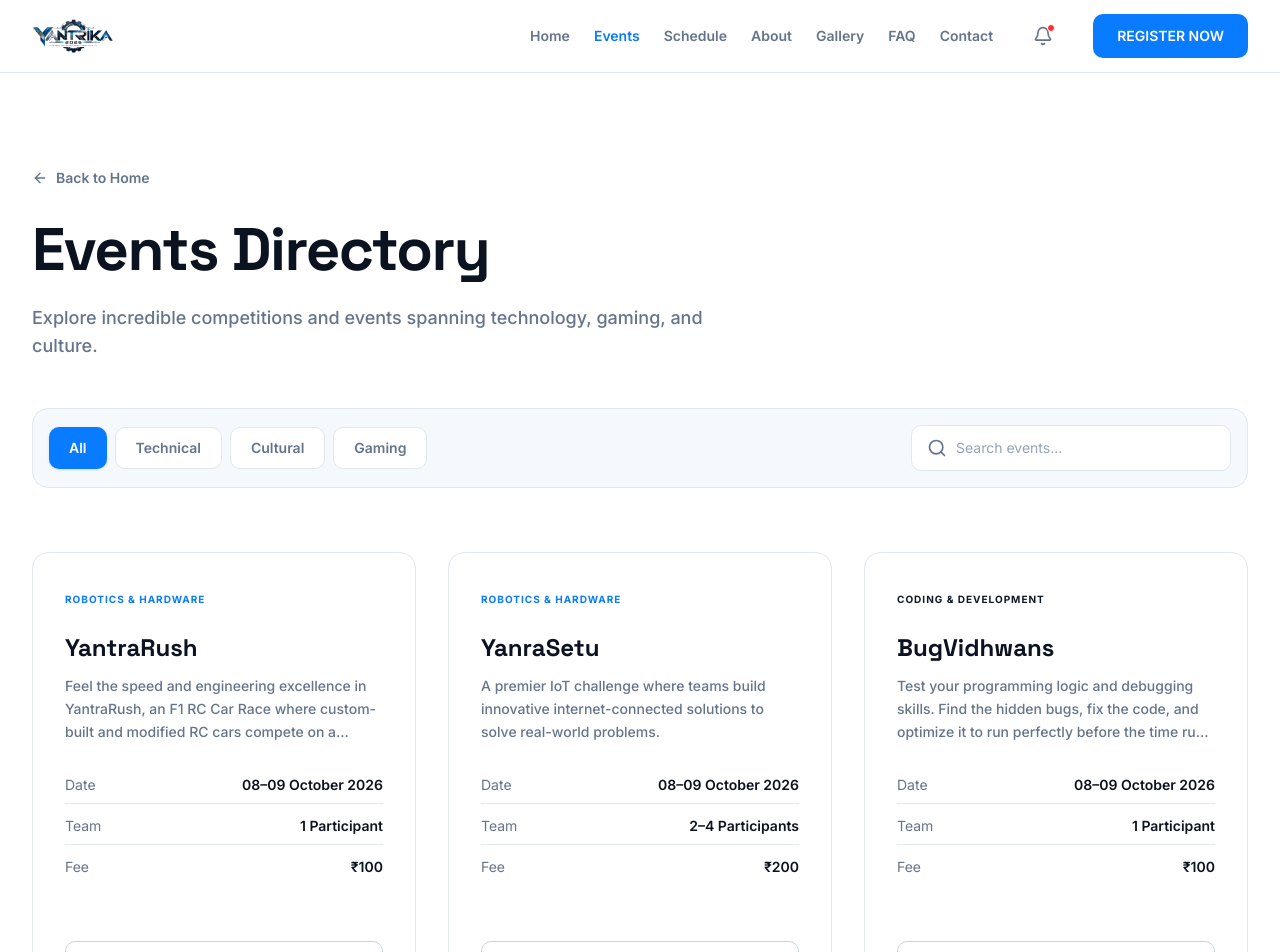
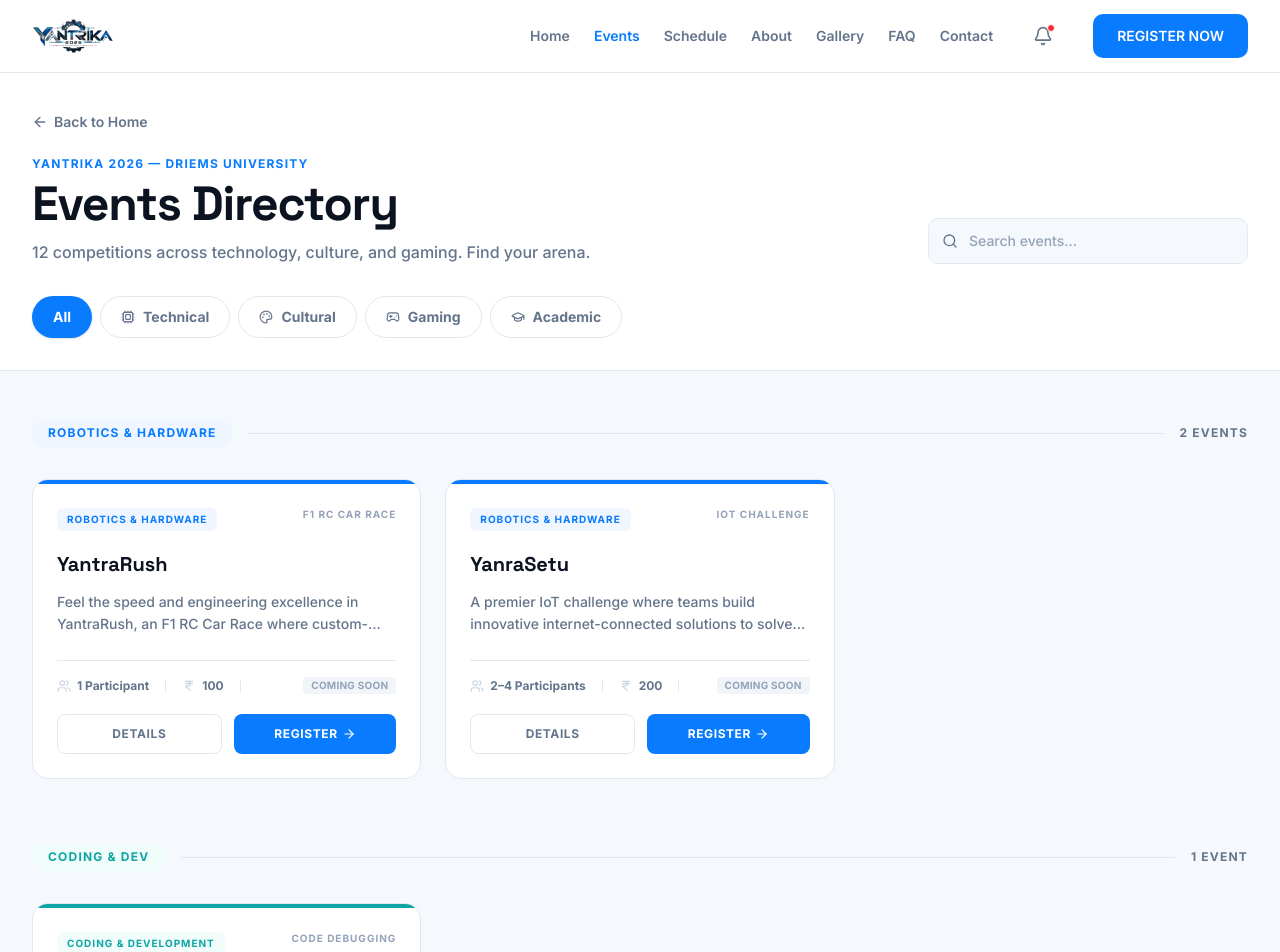
Before and after one commit to devprakash93/yantrika-2026, a React (Vite) app: page /events in a window 1280 px wide. Shown: the top 952 px of the page. Built offline with nearby package versions, Linux system fonts and the light colour scheme.

Commit message:
feat: redesign Events page with grouped subcategory sections and technical card theme

```diff
--- a/src/pages/Events.tsx
+++ b/src/pages/Events.tsx
@@ -1,141 +1,256 @@
 import { useState } from 'react';
 import { Link } from 'react-router-dom';
 import { events } from '../data';
-import { Search, Filter, ArrowLeft } from 'lucide-react';
-import { motion } from 'framer-motion';
+import {
+  Search, ArrowLeft, Users, IndianRupee, ArrowRight,
+  Cpu, Palette, Gamepad2, GraduationCap
+} from 'lucide-react';
+import { motion, AnimatePresence } from 'framer-motion';
+
+// ─── Category config ─────────────────────────────────────────────────────────
+const CATEGORIES = [
+  { label: 'All',       key: 'All',       icon: null,           color: '#087BFF', bg: '#EFF6FF' },
+  { label: 'Technical', key: 'Technical',  icon: Cpu,            color: '#087BFF', bg: '#EFF6FF' },
+  { label: 'Cultural',  key: 'Cultural',   icon: Palette,        color: '#7C3AED', bg: '#F5F3FF' },
+  { label: 'Gaming',    key: 'Gaming',     icon: Gamepad2,       color: '#0B1220', bg: '#F1F5F9' },
+  { label: 'Academic',  key: 'Academic',   icon: GraduationCap,  color: '#0EA5A4', bg: '#F0FDFA' },
+];
 
 const CATEGORY_MAP: Record<string, string[]> = {
-  'Technical': ['Robotics & Hardware', 'Coding & Development', 'Design & Innovation', 'Academic & Knowledge'],
-  'Cultural': ['Cultural', 'Cultural / Creative'],
-  'Gaming': ['Gaming']
+  Technical: ['Robotics & Hardware', 'Coding & Development', 'Design & Innovation'],
+  Cultural:  ['Cultural', 'Cultural / Creative'],
+  Gaming:    ['Gaming'],
+  Academic:  ['Academic & Knowledge'],
 };
+
+// ─── Per-subcategory theme ────────────────────────────────────────────────────
+const SUBCATEGORY_THEME: Record<string, { color: string; bg: string; label: string }> = {
+  'Robotics & Hardware':   { color: '#087BFF', bg: '#EFF6FF',  label: 'Robotics & Hardware' },
+  'Coding & Development':  { color: '#0EA5A4', bg: '#F0FDFA',  label: 'Coding & Dev' },
+  'Design & Innovation':   { color: '#F59E0B', bg: '#FFFBEB',  label: 'Design & Innovation' },
+  'Academic & Knowledge':  { color: '#6366F1', bg: '#EEF2FF',  label: 'Academic' },
+  'Cultural':              { color: '#7C3AED', bg: '#F5F3FF',  label: 'Cultural' },
+  'Cultural / Creative':   { color: '#EC4899', bg: '#FDF2F8',  label: 'Creative' },
+  'Gaming':                { color: '#0B1220', bg: '#F1F5F9',  label: 'Gaming' },
+};
+
+function matchesFilter(category: string, filter: string): boolean {
+  if (filter === 'All') return true;
+  return (CATEGORY_MAP[filter] ?? []).includes(category);
+}
 
 export default function Events() {
   const [filter, setFilter] = useState('All');
   const [search, setSearch] = useState('');
 
-  const filteredEvents = events.filter(e => {
-    let matchesFilter = true;
-    if (filter !== 'All') {
-      const allowedSubcategories = CATEGORY_MAP[filter] || [];
-      matchesFilter = allowedSubcategories.includes(e.category);
-    }
-    const matchesSearch = e.name.toLowerCase().includes(search.toLowerCase()) ||
-                          e.type.toLowerCase().includes(search.toLowerCase());
-    return matchesFilter && matchesSearch;
+  const filtered = events.filter(e =>
+    matchesFilter(e.category, filter) &&
+    (e.name.toLowerCase().includes(search.toLowerCase()) ||
+     e.type.toLowerCase().includes(search.toLowerCase()) ||
+     e.category.toLowerCase().includes(search.toLowerCase()))
+  );
+
+  // Group by subcategory for structured display
+  const grouped: Record<string, typeof events> = {};
+  filtered.forEach(e => {
+    if (!grouped[e.category]) grouped[e.category] = [];
+    grouped[e.category].push(e);
   });
 
   return (
-    <div className="py-24 max-w-7xl mx-auto px-4 sm:px-6 lg:px-8 bg-white min-h-screen">
-      <div className="mb-16">
-        <motion.div initial={{ opacity: 0, y: 20 }} animate={{ opacity: 1, y: 0 }} transition={{ duration: 0.5 }}>
-          <Link to="/" className="inline-flex items-center text-sm font-semibold text-[#64748B] hover:text-[#087BFF] mb-8 transition-colors">
-            <ArrowLeft className="h-4 w-4 mr-2" /> Back to Home
+    <div className="min-h-screen bg-[#F5F8FC] font-sans">
+
+      {/* ── Page Header ──────────────────────────────────────────────────── */}
+      <div className="bg-white border-b border-[#E2E8F0]">
+        <div className="max-w-7xl mx-auto px-4 sm:px-6 lg:px-8 pt-10 pb-8">
+          <Link to="/" className="inline-flex items-center text-sm font-semibold text-[#64748B] hover:text-[#087BFF] mb-6 transition-colors">
+            <ArrowLeft className="h-4 w-4 mr-1.5" /> Back to Home
           </Link>
-          <h1 className="text-4xl md:text-6xl font-display font-bold mb-6 tracking-tight text-[#0B1220]">
+
+          <div className="flex flex-col md:flex-row md:items-end md:justify-between gap-6">
+            <div>
+              <p className="text-xs font-bold text-[#087BFF] uppercase tracking-widest mb-2">
+                YANTRIKA 2026 — DRIEMS UNIVERSITY
+              </p>
+              <h1 className="text-4xl md:text-5xl font-display font-bold text-[#0B1220] tracking-tight">
                 Events Directory
               </h1>
-          <p className="text-lg text-[#64748B] max-w-2xl mb-12 font-medium">
-            Explore incredible competitions and events spanning technology, gaming, and culture.
+              <p className="text-[#64748B] mt-3 font-medium text-base max-w-xl">
+                {events.length} competitions across technology, culture, and gaming. Find your arena.
               </p>
-        </motion.div>
-
-        <div className="flex flex-col md:flex-row gap-6 justify-between items-start md:items-center bg-[#F5F8FC] p-4 rounded-[16px] border border-[#E2E8F0]">
-          <div className="flex flex-wrap gap-2 w-full md:w-auto">
-            {['All', 'Technical', 'Cultural', 'Gaming'].map(f => (
-              <button
-                key={f}
-                onClick={() => setFilter(f)}
-                className={`px-5 py-2.5 rounded-[10px] text-sm font-semibold transition-all ${
-                  filter === f
-                    ? 'bg-[#087BFF] text-white shadow-sm'
-                    : 'bg-white text-[#64748B] border border-[#E2E8F0] hover:border-[#087BFF] hover:text-[#0B1220]'
-                }`}
-              >
-                {f}
-              </button>
-            ))}
             </div>
 
-          <div className="relative w-full md:w-80">
-            <Search className="absolute left-4 top-1/2 -translate-y-1/2 h-5 w-5 text-[#64748B]" />
+            {/* Search */}
+            <div className="relative w-full md:w-80 flex-shrink-0">
+              <Search className="absolute left-3.5 top-1/2 -translate-y-1/2 h-4 w-4 text-[#64748B]" />
               <input
                 type="text"
                 placeholder="Search events..."
                 value={search}
-              onChange={(e) => setSearch(e.target.value)}
-              className="w-full pl-11 pr-4 py-3 rounded-[10px] border border-[#E2E8F0] bg-white text-sm focus-visible:outline-none focus-visible:ring-1 focus-visible:ring-[#087BFF] transition-all text-[#0B1220] placeholder-[#94A3B8]"
+                onChange={e => setSearch(e.target.value)}
+                className="w-full pl-10 pr-4 py-3 rounded-[10px] border border-[#E2E8F0] bg-[#F5F8FC] text-sm font-medium text-[#0B1220] placeholder-[#94A3B8] focus:outline-none focus:ring-2 focus:ring-[#087BFF]/30 focus:border-[#087BFF] transition-all"
               />
+            </div>
+          </div>
+
+          {/* Filter tabs */}
+          <div className="flex flex-wrap gap-2 mt-8">
+            {CATEGORIES.map(cat => (
+              <button
+                key={cat.key}
+                onClick={() => setFilter(cat.key)}
+                className={`inline-flex items-center gap-2 px-5 py-2.5 rounded-full text-sm font-bold border transition-all duration-200 ${
+                  filter === cat.key
+                    ? 'border-transparent text-white shadow-sm'
+                    : 'bg-white border-[#E2E8F0] text-[#64748B] hover:border-[#087BFF] hover:text-[#0B1220]'
+                }`}
+                style={filter === cat.key ? { backgroundColor: cat.color } : {}}
+              >
+                {cat.icon && <cat.icon className="h-3.5 w-3.5" />}
+                {cat.label}
+              </button>
+            ))}
           </div>
         </div>
       </div>
 
-      <motion.div layout className="grid grid-cols-1 md:grid-cols-2 lg:grid-cols-3 gap-8">
-        {filteredEvents.map((event, idx) => (
+      {/* ── Results ──────────────────────────────────────────────────────── */}
+      <div className="max-w-7xl mx-auto px-4 sm:px-6 lg:px-8 py-12 space-y-16">
+        <AnimatePresence mode="wait">
+          {filtered.length === 0 ? (
             <motion.div
-            layout
-            initial={{ opacity: 0, y: 10 }}
-            animate={{ opacity: 1, y: 0 }}
-            transition={{ duration: 0.3, delay: idx * 0.05 }}
-            key={event.id}
+              key="empty"
+              initial={{ opacity: 0 }} animate={{ opacity: 1 }} exit={{ opacity: 0 }}
+              className="text-center py-24 bg-white rounded-[20px] border border-[#E2E8F0]"
             >
-            <div className="group bg-white rounded-[16px] border border-[#E2E8F0] hover:border-[#087BFF] hover:-translate-y-1 hover:shadow-[0_4px_20px_rgba(8,123,255,0.05)] transition-all duration-300 flex flex-col h-full overflow-hidden">
-              <div className="p-8 flex-grow">
-                <div className="mb-6">
-                  <span className={`text-[10px] font-bold tracking-widest uppercase ${
-                    event.category === 'Technical' || event.category === 'Robotics & Hardware' ? 'text-[#087BFF]' :
-                    event.category === 'Cultural' ? 'text-[#7C3AED]' : 'text-[#111827]'
-                  }`}>
-                    {event.category}
+              <Search className="h-10 w-10 text-[#CBD5E1] mx-auto mb-4" />
+              <p className="font-bold text-[#0B1220] text-lg mb-2">No events found</p>
+              <button onClick={() => { setFilter('All'); setSearch(''); }} className="text-[#087BFF] text-sm font-semibold hover:underline">
+                Clear filters
+              </button>
+            </motion.div>
+          ) : (
+            <motion.div key="results" initial={{ opacity: 0 }} animate={{ opacity: 1 }} exit={{ opacity: 0 }}>
+              {Object.entries(grouped).map(([subcategory, subEvents]) => {
+                const theme = SUBCATEGORY_THEME[subcategory] ?? { color: '#087BFF', bg: '#EFF6FF', label: subcategory };
+                return (
+                  <section key={subcategory} className="mb-16 last:mb-0">
+                    {/* Subcategory heading */}
+                    <div className="flex items-center gap-4 mb-8">
+                      <div
+                        className="flex items-center gap-2 px-4 py-1.5 rounded-full text-xs font-black uppercase tracking-widest"
+                        style={{ backgroundColor: theme.bg, color: theme.color }}
+                      >
+                        {theme.label}
+                      </div>
+                      <div className="flex-1 h-px bg-[#E2E8F0]"></div>
+                      <span className="text-xs font-bold text-[#64748B] uppercase tracking-widest">
+                        {subEvents.length} {subEvents.length === 1 ? 'Event' : 'Events'}
                       </span>
                     </div>
 
-                <h3 className="text-2xl font-display font-bold text-[#0B1220] mb-3 leading-tight">
+                    {/* Cards grid */}
+                    <div className="grid grid-cols-1 md:grid-cols-2 lg:grid-cols-3 gap-6">
+                      {subEvents.map((event, idx) => (
+                        <motion.div
+                          key={event.id}
+                          initial={{ opacity: 0, y: 16 }}
+                          animate={{ opacity: 1, y: 0 }}
+                          transition={{ duration: 0.3, delay: idx * 0.06 }}
+                        >
+                          <EventCard event={event} theme={theme} />
+                        </motion.div>
+                      ))}
+                    </div>
+                  </section>
+                );
+              })}
+            </motion.div>
+          )}
+        </AnimatePresence>
+      </div>
+    </div>
+  );
+}
+
+// ─── Event Card ───────────────────────────────────────────────────────────────
+interface EventCardProps {
+  event: (typeof events)[0];
+  theme: { color: string; bg: string; label: string };
+}
+
+function EventCard({ event, theme }: EventCardProps) {
+  return (
+    <div className="group bg-white rounded-[16px] border border-[#E2E8F0] hover:border-[#087BFF] hover:shadow-[0_4px_24px_rgba(8,123,255,0.08)] hover:-translate-y-1 transition-all duration-300 flex flex-col h-full overflow-hidden">
+
+      {/* Colored top stripe */}
+      <div className="h-1 w-full" style={{ backgroundColor: theme.color }} />
+
+      <div className="p-6 flex flex-col flex-grow">
+        {/* Badge + Type */}
+        <div className="flex items-start justify-between gap-3 mb-5">
+          <span
+            className="text-[10px] font-black uppercase tracking-widest px-2.5 py-1 rounded-md"
+            style={{ backgroundColor: theme.bg, color: theme.color }}
+          >
+            {event.category}
+          </span>
+          <span className="text-[10px] font-bold text-[#94A3B8] uppercase tracking-widest text-right leading-tight">
+            {event.type}
+          </span>
+        </div>
+
+        {/* Event name */}
+        <h3 className="text-xl font-display font-bold text-[#0B1220] mb-3 leading-snug group-hover:text-[#087BFF] transition-colors">
           {event.name}
         </h3>
 
-                <p className="text-[#64748B] text-sm line-clamp-3 mb-8 leading-relaxed font-medium">
+        {/* Description */}
+        <p className="text-sm text-[#64748B] leading-relaxed line-clamp-2 mb-6 flex-grow font-medium">
           {event.description}
         </p>
 
-                <div className="space-y-3 mb-8 mt-auto">
-                  <div className="flex justify-between text-sm border-b border-[#E2E8F0] pb-2">
-                    <span className="text-[#64748B]">Date</span>
-                    <span className="font-semibold text-[#0B1220]">{event.date}</span>
+        {/* Meta row */}
+        <div className="flex items-center gap-4 text-xs font-bold text-[#64748B] border-t border-[#E2E8F0] pt-4 mb-5">
+          <span className="flex items-center gap-1.5">
+            <Users className="h-3.5 w-3.5 text-[#CBD5E1]" />
+            {event.participants}
+          </span>
+          <span className="w-px h-3 bg-[#E2E8F0]" />
+          <span className="flex items-center gap-1.5">
+            <IndianRupee className="h-3.5 w-3.5 text-[#CBD5E1]" />
+            {event.fee.replace('₹', '')}
+          </span>
+          <span className="w-px h-3 bg-[#E2E8F0]" />
+          <span
+            className="ml-auto px-2 py-0.5 rounded text-[10px] font-black uppercase tracking-wide"
+            style={
+              event.status === 'Registration Open'
+                ? { backgroundColor: '#DCFCE7', color: '#16A34A' }
+                : { backgroundColor: '#F1F5F9', color: '#94A3B8' }
+            }
+          >
+            {event.status}
+          </span>
         </div>
-                  <div className="flex justify-between text-sm border-b border-[#E2E8F0] pb-2">
-                    <span className="text-[#64748B]">Team</span>
-                    <span className="font-semibold text-[#0B1220] line-clamp-1 max-w-[120px] text-right">{event.participants}</span>
-                  </div>
-                  <div className="flex justify-between text-sm">
-                    <span className="text-[#64748B]">Fee</span>
-                    <span className="font-semibold text-[#0B1220]">{event.fee}</span>
+
+        {/* CTA Buttons */}
+        <div className="flex gap-3">
+          <Link
+            to={`/events/${event.id}`}
+            className="flex-1 inline-flex items-center justify-center text-xs font-bold uppercase tracking-wider border border-[#E2E8F0] text-[#64748B] rounded-[8px] h-10 hover:border-[#087BFF] hover:text-[#087BFF] transition-colors"
+          >
+            Details
+          </Link>
+          <Link
+            to={`/events/${event.id}`}
+            className="flex-1 inline-flex items-center justify-center gap-1 text-xs font-bold uppercase tracking-wider rounded-[8px] h-10 text-white transition-all hover:opacity-90"
+            style={{ backgroundColor: theme.color }}
+          >
+            Register <ArrowRight className="h-3.5 w-3.5" />
+          </Link>
         </div>
       </div>
     </div>
-
-              <div className="px-8 pb-8 flex flex-col gap-3">
-                <Link to={`/events/${event.id}`} className="w-full inline-flex items-center justify-center rounded-[10px] text-sm font-semibold border border-[#CBD5E1] bg-transparent text-[#0B1220] hover:border-[#087BFF] hover:text-[#087BFF] h-11 transition-colors">
-                  VIEW DETAILS
-                </Link>
-                <Link to={`/events/${event.id}`} className="w-full inline-flex items-center justify-center rounded-[10px] text-sm font-semibold bg-[#087BFF] text-white hover:bg-[#0667D9] h-11 transition-colors">
-                  REGISTER
-                </Link>
-              </div>
-            </div>
-          </motion.div>
-        ))}
-      </motion.div>
-
-      {filteredEvents.length === 0 && (
-        <div className="text-center py-24 bg-[#F5F8FC] rounded-[16px] border border-[#E2E8F0] mt-8">
-          <Filter className="h-10 w-10 text-[#CBD5E1] mx-auto mb-4" />
-          <p className="text-[#0B1220] text-lg font-semibold mb-2">No events found matching your criteria.</p>
-          <button onClick={() => { setFilter('All'); setSearch(''); }} className="text-[#087BFF] font-medium text-sm hover:underline">
-            Clear all filters
-          </button>
-        </div>
-      )}
-    </div>
   );
 }
```
Lines whose indentation alone changed are shown as unchanged.
